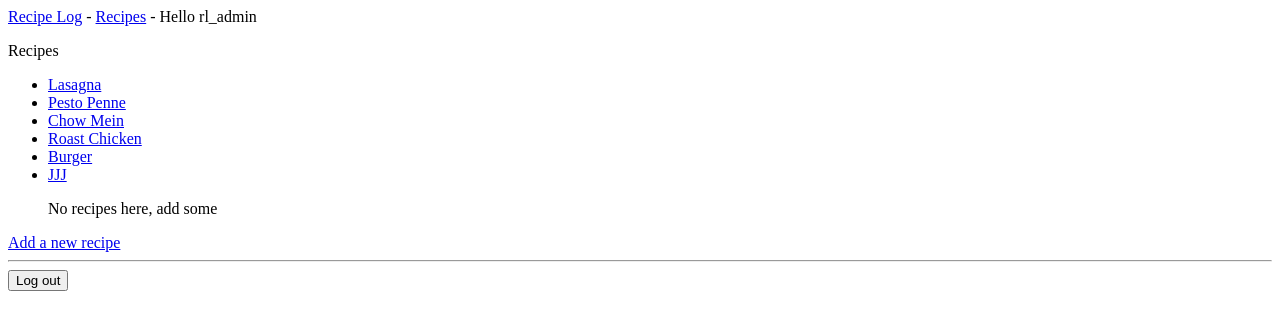
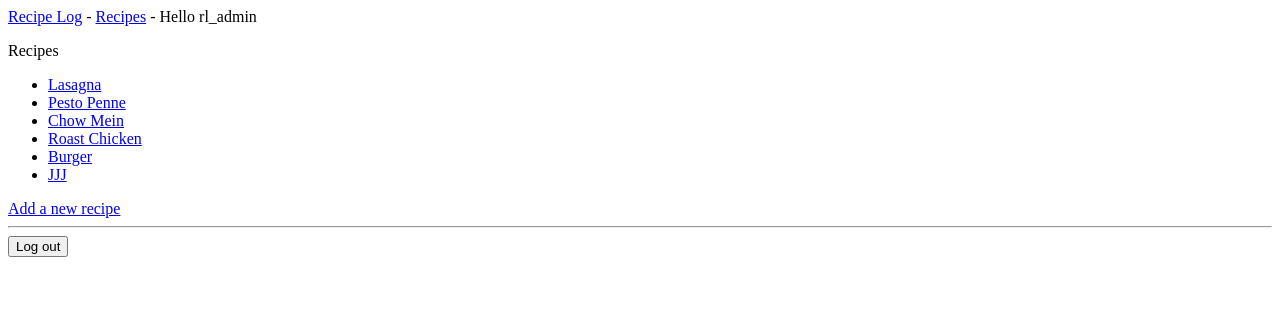
Before and after one commit to Ajifowobajeisaac/recipe_log, a Django app: page /recipes/ in a window 1280 px wide. Shown: the top 330 px of the page. Run offline with Django 4.2, Linux system fonts and the light colour scheme; a user stored in the database is signed in; data comes from the database, SQL or seed files in the repository; both versions use the stored data as it was after the commit.

Commit message:
fixed bug displaying 'No recipes' when recipes exist

```diff
--- a/recipe_log/templates/recipe_log/recipes.html
+++ b/recipe_log/templates/recipe_log/recipes.html
@@ -8,10 +8,8 @@
       <li>
         <a href="{% url 'recipe_log:recipe' recipe.id %}">
           {{ recipe.text }}</a></li>
-    {% endfor %}
-    {% for recipes in recipe_names %}
-      {% empty %}
-        <p>No recipes here, add some</p>
+          {% empty %}
+            <p>No recipes here, add some</p>
     {% endfor %}
   </ul>
   <a href="{% url 'recipe_log:new_recipe' %}">Add a new recipe</a>
```
Also changed, not shown: db.sqlite3.
